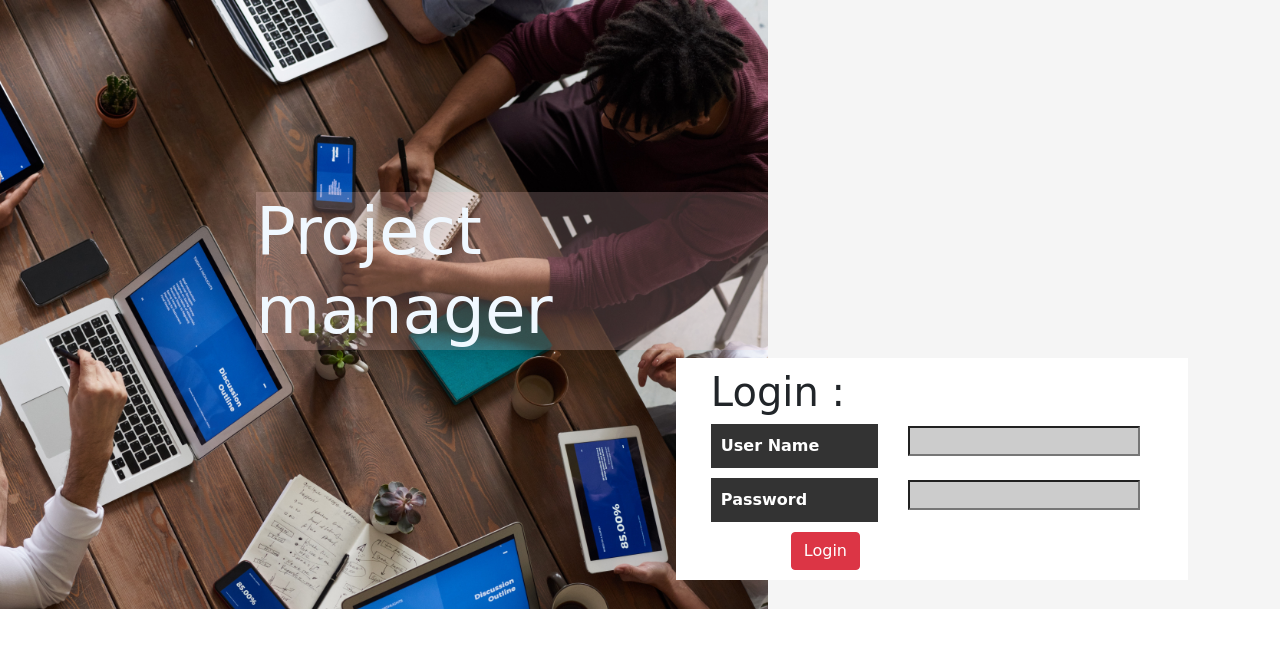
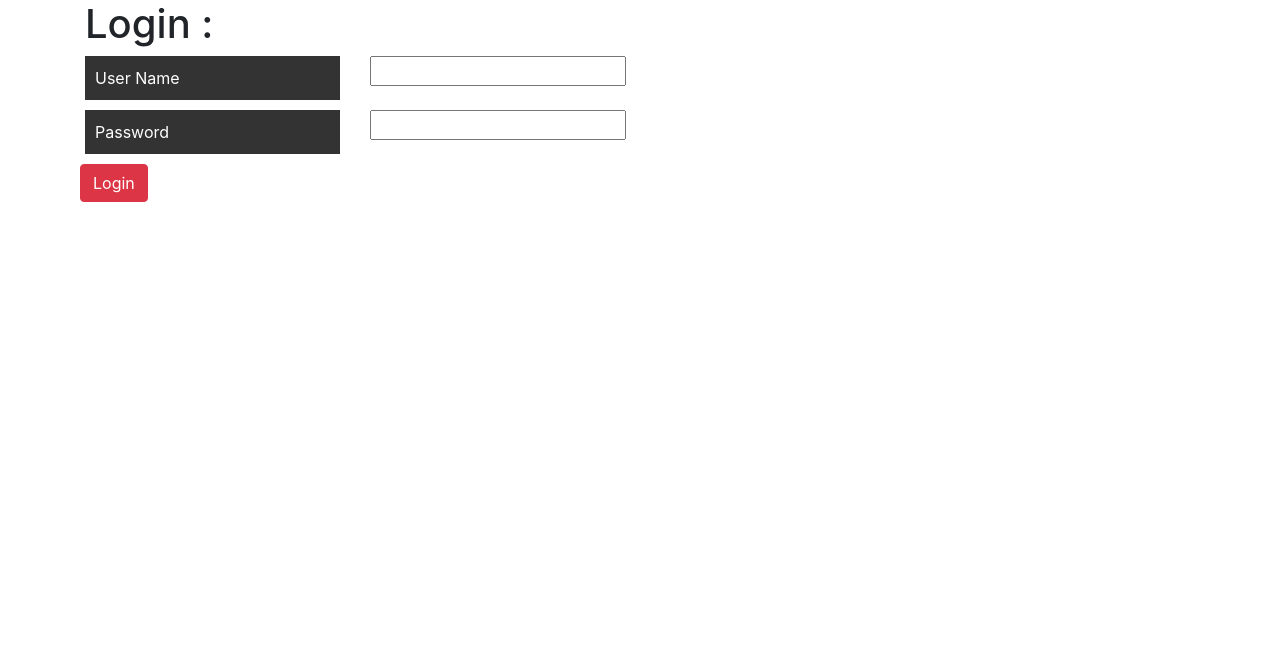
Before and after one commit to a4w/project-management-system, a PHP site: page /login.php in a window 1280 px wide. Shown: the top 648 px of the page. Run offline with PHP 8.4, Linux system fonts and the light colour scheme.

Commit message:
Revert "login styling"
This reverts commit 5533f7b9a70d4a6a6a05a9d050098605af11bdbb.

```diff
--- a/css/style.css
+++ b/css/style.css
@@ -1,56 +1,22 @@
-*{
-     font-family: cursive;
-     font-weight: bold;
-/*     font-size:   15px;*/
-}
-
 .label{
     background:#333;
     color:#FFF;
     margin-bottom:10px;
     padding:10px;
+
 }
+.blue{
 
+    background:blue;
+    color:#FFF;
+    margin-bottom:10px;
+    padding:10px;
 
-.loginpage{
- background:whitesmoke;
 }
+.warning{
+     color:#f00;
 
-.loginpage .header{
-     position: relative;
-     right: 100%;
-    color: aliceblue;
-    font-size: 66px;
-    background-color: hsla(0, 100%, 90%, 0.2);
 }
-
-
-.loginpage form{
-    width: 40%;
-    padding-top: 15%;
-}
-.loginpage form .container{
-    position: relative;
-    background-color: white;
-    padding: 10px 35px ;
-     right: 18%;
-}
-
-
-.loginpage form .container input[type=text],input[type=password] {
-    margin:2px 0 10px;
-    background-color: #ccc;}
-
-.image{
-    width:60%;
-    height: 609px;
-     overflow: hidden;
-}
-
-.image img{
-    width:100%;
-}
-
 
 .padding{
     padding-bottom: 15px;
@@ -61,13 +27,3 @@
 .btn-danger{
     margin-left:80px;
 }
-
-/*   */
-.float-left{
-    float: left;
-
-}
-
-.float-fix{
-    clear: both;
-}
--- a/login.php
+++ b/login.php
@@ -11,41 +11,34 @@
 </head>
 
 <body>
-<div class="loginpage">
-        <div class="image float-left">
-            <img src="imgs/pm.jpg" alt="project_managers">
-        </div>
-        <form method="post" name="loginForm" onsubmit="return login()" action="Projects.php" class="float-left">
-        <h2 class="header"> Project manager</h2>
-        <div class="container col-md-pull-2  ">
+    <form method="post" name="loginForm" onsubmit="return login()" action="Projects.php">
+        <div class="container">
             <h1>Login :</h1>
 
             <div class="row">
-                <div class="col-lg-5 ">
+                <div class="col-lg-3 col-md-4 col-sm-6 col-xs-12">
                     <div class="label"> User Name </div>
                 </div>
 
-                <div class="col-lg-5 ">
+                <div class="col-lg-3 col-md-4 col-sm-6 col-xs-12">
                     <input type="text" name="userName">
                 </div>
             </div>
 
             <div class="row">
-                <div class="col-lg-5 ">
+                <div class="col-lg-3 col-md-4 col-sm-6 col-xs-12">
                     <div class="label"> Password </div>
                 </div>
 
-                <div class="col-lg-5 ">
+                <div class="col-lg-3 col-md-4 col-sm-6 col-xs-12">
                     <input type="password" name="password">
                 </div>
             </div>
+        </div>
 
+        <input class="btn btn-danger float-left" type="submit" value="Login">
 
-        <input class="btn btn-danger " type="submit" value="Login">
-     </div>
     </form>
-     <div class="float-fix"></div>
-</div>
     <script src="js/jquery.min.js"></script>
     <script src="js/bootstrap.min.js"></script>
     <script src="js/js.js"></script>
```
Also changed, not shown: imgs/pm.jpg (deleted).
